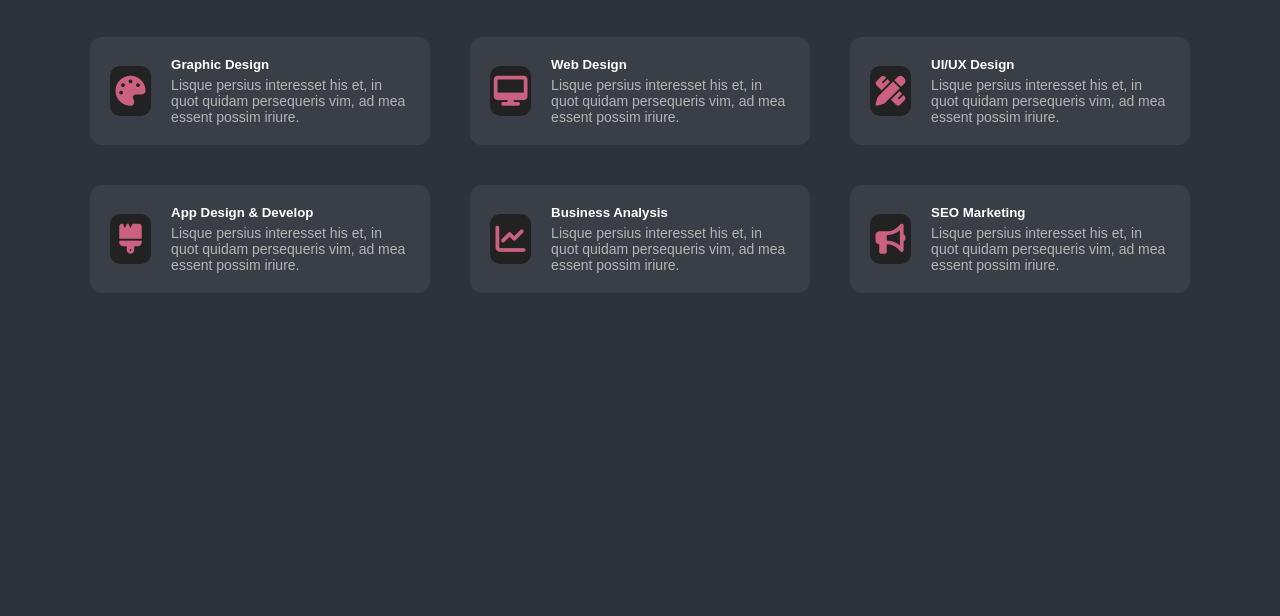
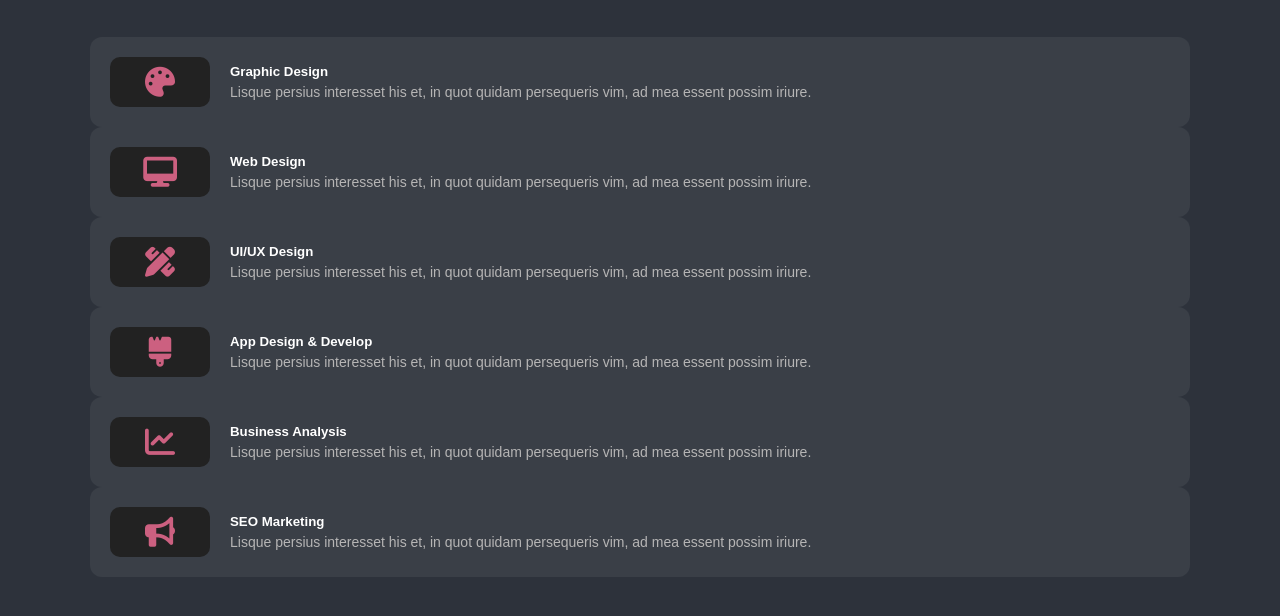
Before and after one commit to menna-yousri0/My_Portfolio_Template, a plain HTML site: page what_i_do.html in a window 1280 px wide. Shown: the part 114-730 px from the top of the page. Drawn offline with Linux system fonts and the light colour scheme.

Commit message:
Update style.css

```diff
--- a/style.css
+++ b/style.css
@@ -32,11 +32,6 @@ h2::after {
   border-radius: 5px;
 }
 
-.row {
-  display: grid;
-  grid-template-columns: repeat(auto-fit, minmax(280px, 1fr));
-  gap: 40px;
-}
 
 .card {
   display: flex;
@@ -76,4 +71,5 @@ h2::after {
   margin: 5px 0 0;
   font-size: 14px;
   color: #b6b5b5;
+
 }
```
